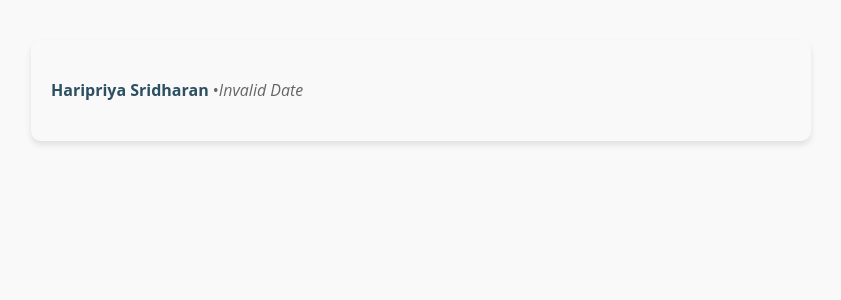
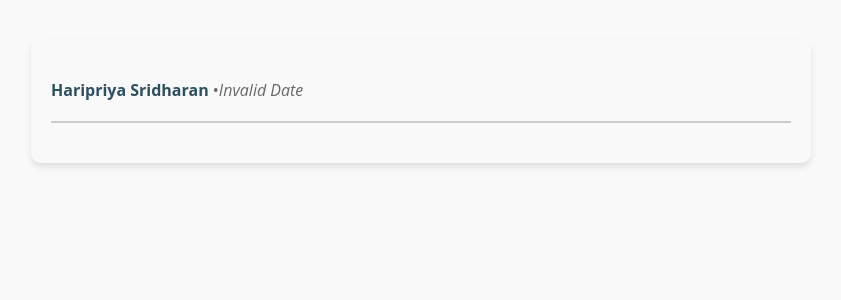
Before and after one commit to hp-qwlt/my-rss-reader, a React (Create React App) app: page /post in a window 1280 px wide. Shown: the top 300 px of the page, without its empty margins (219-1060 px from the left). Built offline with nearby package versions, Linux system fonts and the light colour scheme.

Commit message:
added some more styling

```diff
--- a/src/Post.css
+++ b/src/Post.css
@@ -32,7 +32,7 @@
 }
 
 .post-content {
-    font-size: 18px;
+    font-size: 22px;
     line-height: 1.6;
 }
 
@@ -47,3 +47,10 @@
     margin: 20px 0;
     border-radius: 8px;
 }
+
+hr {
+    border: none; /* Remove default border */
+    height: 2px; /* Set height of the line */
+    background-color: #ccc; /* Set color of the line */
+    margin: 20px 0; /* Add margin for spacing */
+  }
--- a/src/Post.js
+++ b/src/Post.js
@@ -18,9 +18,11 @@ const Post = () => {
       const title = searchParams.get('title');
       const date = searchParams.get('pubDate');
       const category = searchParams.get('category');
+      const cleanedContent = content ? content.replace(/(<br\s*\/?>\s*){2,}/gi, '<br>').replace(/(<br>\s*<\/(ul|p|li)>)/gi, '</$2>') : '';
+
       setPostDate(date || '');
       setPostCategory(category || '');
-      setPostContent(content || '');
+      setPostContent(cleanedContent || '');
       setPostTitle(title || '');
     };
 
@@ -39,6 +41,7 @@ const Post = () => {
       <div className="post-meta">
         <span className="author-name">Haripriya Sridharan</span> &bull;
         <span className="post-date">{parse(formatDate(postDate))}</span>
+        <hr/>
       </div>
       <div className="post-content">{parse(postContent)}</div>
     </div>
```
